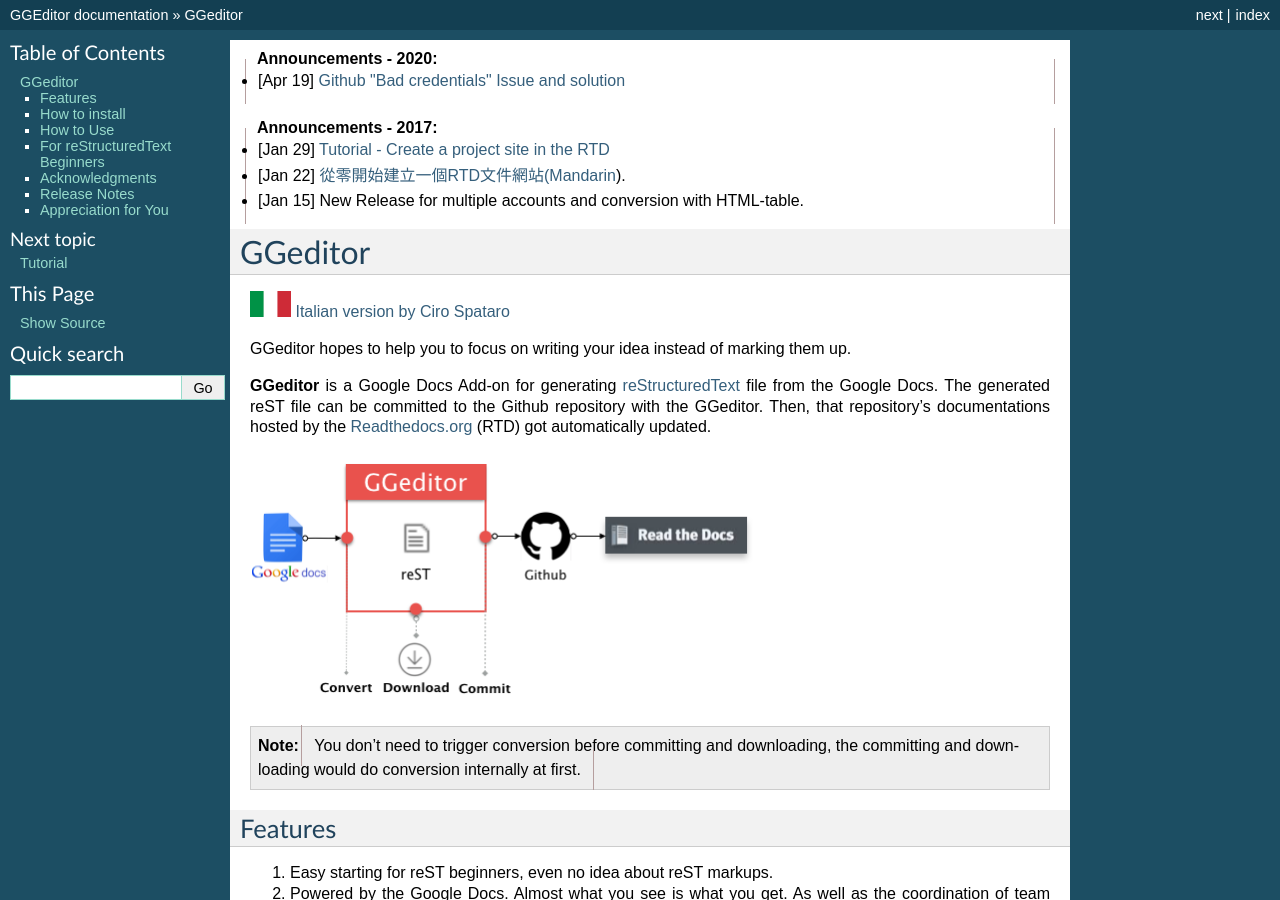
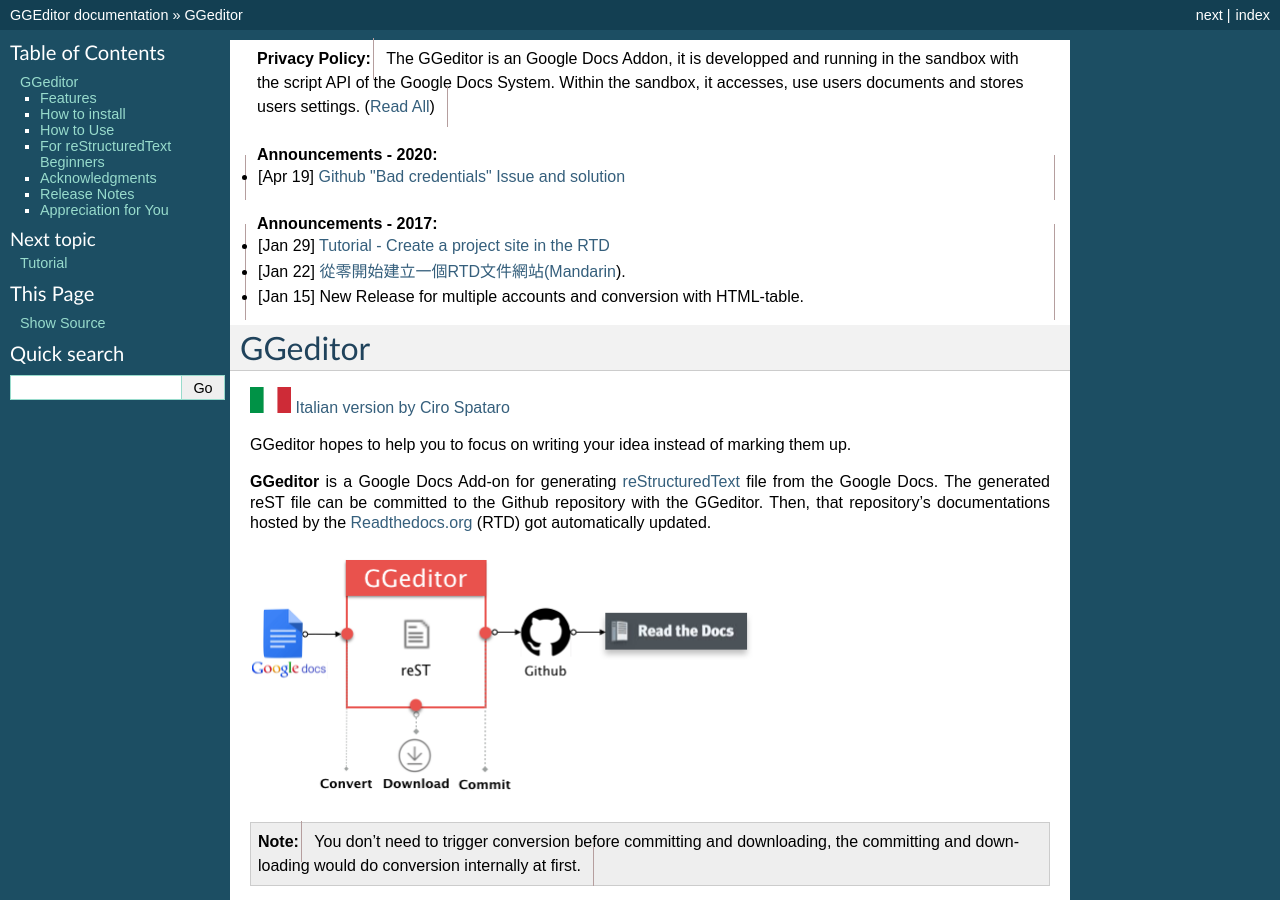
Before and after one commit to iapyeh/GGeditor, a Sphinx documentation site: the page built from docs/index.rst, in a window 1280 px wide and 900 px high. Built offline with Sphinx 7.4.7, drawn with Linux system fonts in a browser that asks for light colours; pages that are not in the unit, such as notebooks, are missing from menus; some of the changed lines change nothing that is shown.

Commit message:
Google Docs reST Editor@2021-10-3 15:21:25

```diff
--- a/docs/index.rst
+++ b/docs/index.rst
@@ -12,16 +12,21 @@
     api/backend
 
 
+.. admonition:: Privacy Policy
+
+    The GGeditor is an Google Docs Addon, it is developped and running in the sandbox with the script API of the Google Docs System. Within the sandbox, it accesses, use users documents and stores users settings. (\ |LINK1|\ )
+
+
 .. admonition:: Announcements - 2020
 
-    * [Apr 19] \ |LINK1|\
+    * [Apr 19] \ |LINK2|\
 
 
 .. admonition:: Announcements - 2017
 
-    * [Jan 29] \ |LINK2|\
+    * [Jan 29] \ |LINK3|\
 
-    * [Jan 22] \ |LINK3|\ ).
+    * [Jan 22] \ |LINK4|\ ).
 
     * [Jan 15] New Release for multiple accounts and conversion with HTML-table.
 
@@ -30,11 +35,11 @@
 GGeditor
 ********
 
-\ |IMG1|\  \ |LINK4|\
+\ |IMG1|\  \ |LINK5|\
 
 GGeditor hopes to help you to focus on writing your idea instead of marking them up.
 
-\ |STYLE0|\  is a Google Docs Add-on for generating \ |LINK5|\  file from the Google Docs. The generated reST file can be committed to the Github repository with the GGeditor. Then, that repository’s documentations hosted by the  \ |LINK6|\  (RTD) got automatically updated.
+\ |STYLE0|\  is a Google Docs Add-on for generating \ |LINK6|\  file from the Google Docs. The generated reST file can be committed to the Github repository with the GGeditor. Then, that repository’s documentations hosted by the  \ |LINK7|\  (RTD) got automatically updated.
 
 \ |IMG2|\
 
@@ -78,7 +83,7 @@
 How to install
 ==============
 
-\ |LINK7|\ , or in a Google Docs Document:
+\ |LINK8|\ , or in a Google Docs Document:
 
 #. On the menu item “Add-ons”, click the “Get Add-ons”
 
@@ -91,7 +96,7 @@
 How to Use
 ==========
 
-Please refer to this article \ |LINK8|\
+Please refer to this article \ |LINK9|\
 
 .. _h84e3b4616757118376d336e2e5d5d23:
 
@@ -100,11 +105,11 @@
 
 If you are a beginner of the reStructuredText and you feel a little bit of confusing about how to put your documents onto the RTD website. I wrote two quick guides to help your task to be quickly completed with the GGeditor.
 
-\ |LINK9|\
+\ |LINK10|\
 
     This guide for you to make the 1st copy of your product documents get online.
 
-\ |LINK10|\
+\ |LINK11|\
 
     This guide for you to make the 1st copy of your module documents get online.
 
@@ -115,17 +120,17 @@
 Acknowledgments
 ===============
 
-* Andrey Rublev as well as \ |LINK11|\  of the \ |LINK12|\ , it is a great tool for beginner to learn the reST markups.
+* Andrey Rublev as well as \ |LINK12|\  of the \ |LINK13|\ , it is a great tool for beginner to learn the reST markups.
 
-* Bitwiseshiftleft as well as \ |LINK13|\  of the \ |LINK14|\  projects. The sjcl.js is used for credentials encryption.
+* Bitwiseshiftleft as well as \ |LINK14|\  of the \ |LINK15|\  projects. The sjcl.js is used for credentials encryption.
 
-* \ |LINK15|\ . Hard to be briefly described. In short, its excellent AR series let me have time to work on this project.
+* \ |LINK16|\ . Hard to be briefly described. In short, its excellent AR series let me have time to work on this project.
 
-* Philip Schatz as well as \ |LINK16|\  of the  \ |LINK17|\  project. The Github-related implementation is on this wonderful tool.
+* Philip Schatz as well as \ |LINK17|\  of the  \ |LINK18|\  project. The Github-related implementation is on this wonderful tool.
 
-* \ |LINK18|\  as well as \ |LINK19|\ . Pelican lead me to the world of markup. The conf.py is borrowed from the pelican’s repository.
+* \ |LINK19|\  as well as \ |LINK20|\ . Pelican lead me to the world of markup. The conf.py is borrowed from the pelican’s repository.
 
-* \ |LINK20|\  (RTD), it provides a great service, which encourage me to create the GGeditor.
+* \ |LINK21|\  (RTD), it provides a great service, which encourage me to create the GGeditor.
 
 .. _h5d303e73368631b6320494219743f2d:
 
@@ -208,13 +213,13 @@
 
 It would really help us if you had a second to
 
-* \ |LINK21|\
+* \ |LINK22|\
 
-* Or \ |LINK22|\
+* Or \ |LINK23|\
 
 that helps us keep momentun on GGeditor.
 
-\ |LINK23|\
+\ |LINK24|\
 
 .. bottom of content
 
@@ -224,93 +229,97 @@
 
 .. |LINK1| raw:: html
 
-    <a href="GithubBadCredentials.html">Github "Bad credentials" Issue and solution</a>
+    <a href="https://www.neusauber.com/en/latest/projects/GGeditorPrivacyPolicy.html" target="_blank">Read All</a>
 
 .. |LINK2| raw:: html
 
-    <a href="https://youtu.be/PUswAbvpE7c" target="_blank">Tutorial - Create a project site in the RTD</a>
+    <a href="GithubBadCredentials.html">Github "Bad credentials" Issue and solution</a>
 
 .. |LINK3| raw:: html
 
-    <a href="https://goo.gl/qH1WWj" target="_blank">從零開始建立一個RTD文件網站(Mandarin</a>
+    <a href="https://youtu.be/PUswAbvpE7c" target="_blank">Tutorial - Create a project site in the RTD</a>
 
 .. |LINK4| raw:: html
 
-    <a href="https://cirospat.readthedocs.io/it/latest/" target="_blank">Italian version  by Ciro Spataro</a>
+    <a href="https://goo.gl/qH1WWj" target="_blank">從零開始建立一個RTD文件網站(Mandarin</a>
 
 .. |LINK5| raw:: html
 
-    <a href="https://en.wikipedia.org/wiki/ReStructuredText" target="_blank">reStructuredText</a>
+    <a href="https://cirospat.readthedocs.io/it/latest/" target="_blank">Italian version  by Ciro Spataro</a>
 
 .. |LINK6| raw:: html
 
-    <a href="https://readthedocs.org/" target="_blank">Readthedocs.org</a>
+    <a href="https://en.wikipedia.org/wiki/ReStructuredText" target="_blank">reStructuredText</a>
 
 .. |LINK7| raw:: html
 
-    <a href="https://chrome.google.com/webstore/detail/ggeditor/piedgdbcihbejidgkpabjhppneghbcnp" target="_blank">Click this link to the Google Docs Add-on page</a>
+    <a href="https://readthedocs.org/" target="_blank">Readthedocs.org</a>
 
 .. |LINK8| raw:: html
 
-    <a href="User%20Guide.html">How to Use</a>
+    <a href="https://chrome.google.com/webstore/detail/ggeditor/piedgdbcihbejidgkpabjhppneghbcnp" target="_blank">Click this link to the Google Docs Add-on page</a>
 
 .. |LINK9| raw:: html
 
-    <a href="how2Readthedocs.html">How to create a generic website of documentation on the RTD</a>
+    <a href="User%20Guide.html">How to Use</a>
 
 .. |LINK10| raw:: html
 
-    <a href="ApiDoc.html">How to create API document for python modules</a>
+    <a href="how2Readthedocs.html">How to create a generic website of documentation on the RTD</a>
 
 .. |LINK11| raw:: html
 
-    <a href="https://github.com/anru/rsted/graphs/contributors" target="_blank">all the contributors</a>
+    <a href="ApiDoc.html">How to create API document for python modules</a>
 
 .. |LINK12| raw:: html
 
-    <a href="http://rst.ninjs.org/" target="_blank">Online reStructuredText editor</a>
+    <a href="https://github.com/anru/rsted/graphs/contributors" target="_blank">all the contributors</a>
 
 .. |LINK13| raw:: html
 
-    <a href="https://github.com/bitwiseshiftleft/sjcl/graphs/contributors" target="_blank">all the contributors</a>
+    <a href="http://rst.ninjs.org/" target="_blank">Online reStructuredText editor</a>
 
 .. |LINK14| raw:: html
 
-    <a href="https://github.com/bitwiseshiftleft/sjcl" target="_blank">sjcl</a>
+    <a href="https://github.com/bitwiseshiftleft/sjcl/graphs/contributors" target="_blank">all the contributors</a>
 
 .. |LINK15| raw:: html
 
-    <a href="http://neusauber.com" target="_blank">Neusauber.com</a>
+    <a href="https://github.com/bitwiseshiftleft/sjcl" target="_blank">sjcl</a>
 
 .. |LINK16| raw:: html
 
-    <a href="https://github.com/philschatz/octokat.js/graphs/contributors" target="_blank">all the contributors</a>
+    <a href="http://neusauber.com" target="_blank">Neusauber.com</a>
 
 .. |LINK17| raw:: html
 
-    <a href="https://github.com/philschatz/octokat.js" target="_blank">octokat.js</a>
+    <a href="https://github.com/philschatz/octokat.js/graphs/contributors" target="_blank">all the contributors</a>
 
 .. |LINK18| raw:: html
 
-    <a href="https://github.com/getpelican/pelican" target="_blank">Pelican project</a>
+    <a href="https://github.com/philschatz/octokat.js" target="_blank">octokat.js</a>
 
 .. |LINK19| raw:: html
 
-    <a href="https://github.com/getpelican/pelican/graphs/contributors" target="_blank">all the contributes</a>
+    <a href="https://github.com/getpelican/pelican" target="_blank">Pelican project</a>
 
 .. |LINK20| raw:: html
 
-    <a href="https://readthedocs.org" target="_blank">Readthedocs.org</a>
+    <a href="https://github.com/getpelican/pelican/graphs/contributors" target="_blank">all the contributes</a>
 
 .. |LINK21| raw:: html
 
-    <a href="https://chrome.google.com/webstore/detail/ggeditor/piedgdbcihbejidgkpabjhppneghbcnp" target="_blank">Leave a Google Docs store rating</a>
+    <a href="https://readthedocs.org" target="_blank">Readthedocs.org</a>
 
 .. |LINK22| raw:: html
 
+    <a href="https://chrome.google.com/webstore/detail/ggeditor/piedgdbcihbejidgkpabjhppneghbcnp" target="_blank">Leave a Google Docs store rating</a>
+
+.. |LINK23| raw:: html
+
     <a href="https://github.com/iapyeh/GGeditor" target="_blank">star GGeditor on Github</a>
 
-.. |LINK23| raw:: html
+.. |LINK24| raw:: html
 
     <a href="https://docs.google.com/document/d/13b5dr8TZoTC5IJZeoiDt066b6mwq67yHqcl4TYUFnk0/edit?usp=sharing" target="_blank">Source document in the Google Docs</a>
 
```
